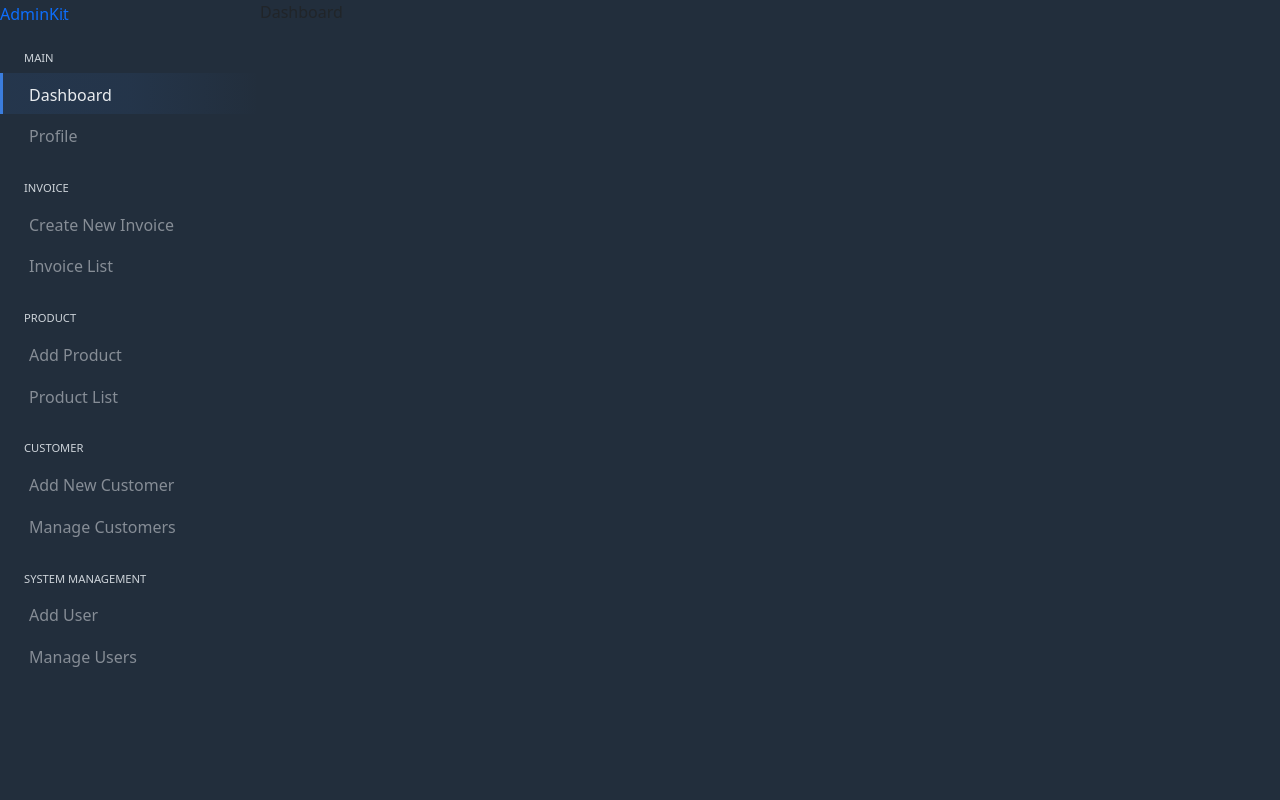
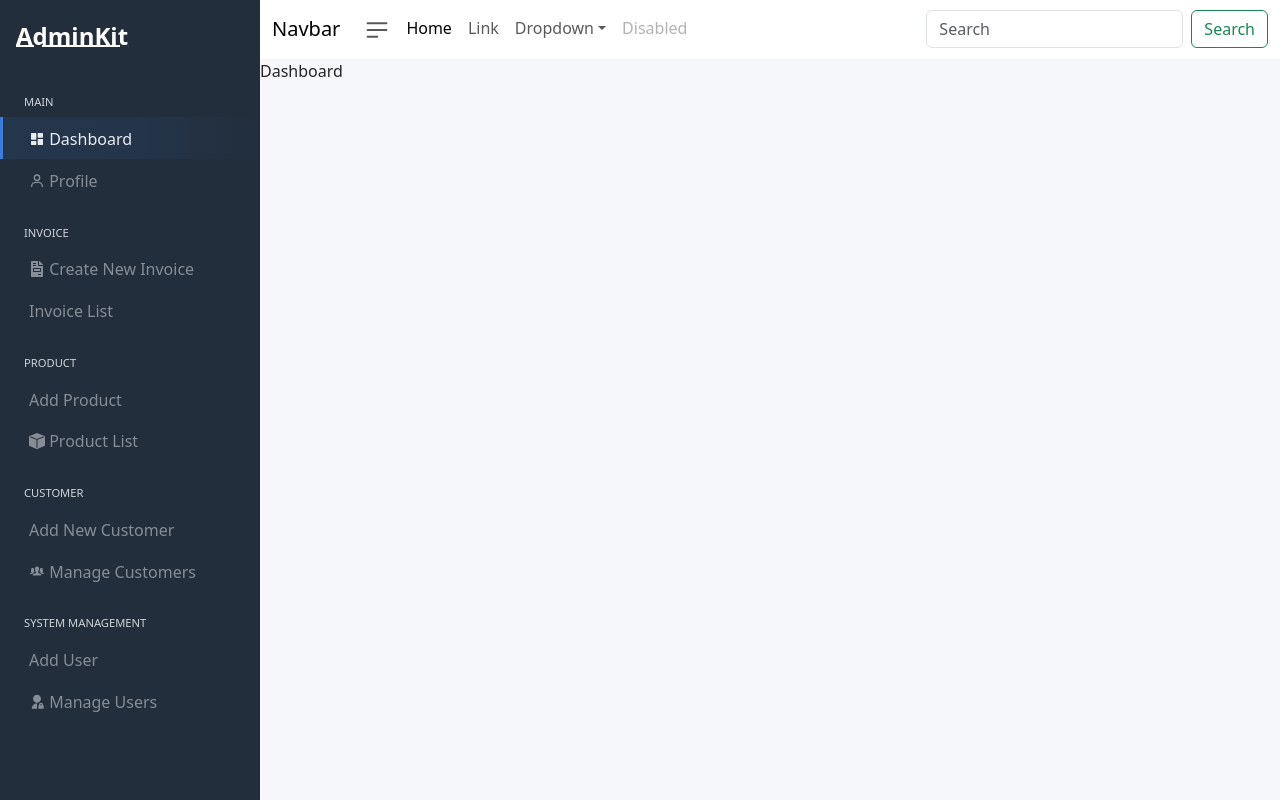
Before and after one commit to Md-Sarfaraz/billing-app, a React (Create React App) app: page / in a window 1280 px wide. Built offline with nearby package versions, Linux system fonts and the light colour scheme.

Commit message:
update nav

```diff
--- a/src/App.css
+++ b/src/App.css
@@ -6,17 +6,6 @@
   list-style: none;
 }
 
-::-webkit-scrollbar{
-
-  width: 8px;
-}
-
-::-webkit-scrollbar-thumb{
-  background-color: #4d6785;
-  border-radius: 8px;
-}
-
-
 .App {
   position: relative;
   align-items: stretch;
@@ -24,6 +13,21 @@
   display: flex;
   width: 100%;
 }
+
+.main {
+  background: #F5F7FB;
+  border-bottom-left-radius: 0;
+  border-top-left-radius: 0;
+  display: flex;
+  flex-direction: column;
+  min-height: 100vh;
+  min-width: 0;
+  overflow: hidden;
+  transition: margin-left .35s ease-in-out, left .35s ease-in-out, margin-right .35s ease-in-out, right .35s ease-in-out;
+  width: 100%;
+}
+
+
 
 .sidebar .sidebar-contenet {
   background: #222e3c;
--- a/src/App.js
+++ b/src/App.js
@@ -9,18 +9,21 @@ import Customers from './customers/Customers';
 import Navbar from './components/Navbar';
 
 function App() {
-  return (
-    <div className="App">
-      <Sidebar/>
-        <Routes>
-          <Route path="/" element={<Dashboard />} />
-          <Route path="/products" element={<Products />} />
-          <Route path="/customers" element={<Customers />} />
-        </Routes>
+  return (<div className="App justify-content-between">
+    <Sidebar />
+    <div className='main'>
 
-      {/* <Navbar /> */}
+      <Navbar />
+
+
+      <Routes>
+        <Route path="/" element={<Dashboard />} />
+        <Route path="/products" element={<Products />} />
+        <Route path="/customers" element={<Customers />} />
+      </Routes>
+
     </div>
-  );
+  </div>);
 }
 
 export default App;
--- a/src/components/Navbar.jsx
+++ b/src/components/Navbar.jsx
@@ -1,15 +1,19 @@
 import React from 'react'
+import {HiMiniBars3BottomLeft} from 'react-icons/hi2'
 
 const Navbar = () => {
     return (
-        <nav className="navbar navbar-expand-lg bg-light z-index-1" style={{marginLeft : "300px"}}>
+        <nav className="navbar navbar-expand-lg bg-white"  >
             <div className="container-fluid">
                 <a className="navbar-brand" href="/#">Navbar</a>
-                <button className="navbar-toggler" type="button" data-bs-toggle="collapse" data-bs-target="#navbarSupportedContent" aria-controls="navbarSupportedContent" aria-expanded="false" aria-label="Toggle navigation">
+                <button className="navbar-toggler" type="button" >
                     <span className="navbar-toggler-icon" />
                 </button>
                 <div className="collapse navbar-collapse" id="navbarSupportedContent">
                     <ul className="navbar-nav me-auto mb-2 mb-lg-0">
+                    <li className="nav-item">
+                            <a className="nav-link " ><HiMiniBars3BottomLeft style={{height:"26px", width:"26px"}}/></a>
+                        </li>
                         <li className="nav-item">
                             <a className="nav-link active" aria-current="page" href="/#">Home</a>
                         </li>
--- a/src/components/Sidebar.jsx
+++ b/src/components/Sidebar.jsx
@@ -1,8 +1,7 @@
 import React, { useState } from 'react'
 import './sidebar.css'
 import { Link } from 'react-router-dom'
-import { FaBars } from 'react-icons/fa'
-import { BiSolidDashboard } from 'react-icons/bi'
+import { BiSolidDashboard, BiUser } from 'react-icons/bi'
 import { FaFileInvoice } from 'react-icons/fa'
 import { BsFillBoxFill } from 'react-icons/bs'
 import { IoIosPeople } from 'react-icons/io'
@@ -13,54 +12,28 @@ const Sidebar = () => {
     const [IsOpen, setIsOpen] = useState(true)
     const toggle = () => { setIsOpen(!IsOpen); console.log("Clock") }
 
-    const menuItem = [
-        {
-            path: '/',
-            name: "Dasboard",
-            icon: <BiSolidDashboard />
-        },
-        {
-            path: '/invoices',
-            name: "Invoices",
-            icon: <FaFileInvoice />
-        }, {
-            path: '/product',
-            name: "Products",
-            icon: <BsFillBoxFill />
-        }, {
-            path: '/profile',
-            name: "Customers",
-            icon: <IoIosPeople />
-        }, {
-            path: '/sysuser',
-            name: "System User",
-            icon: <RiAdminFill />
-        },
 
-    ]
 
 
     return (<nav id="sidebar" className="sidebar">
-        <div className="simplebar-content-wrapper"
-            tabindex="0" role="region" aria-label="scrollable content"
-            style={{ height: "100%", overflow: "hidden scroll" }}>
-            <a className="sidebar-brand" href="index.html">
+        <div className="d-flex flex-column"
+            style={{ height: "100%", overflow: "hidden" }}>
+            <a className="sidebar-brand fs-4 text-white p-3 fw-semibold" href="index.html">
                 <span className="align-middle">AdminKit</span>
             </a>
-            <div className="simplebar-content d-flex" style={{ padding: 0 }}>
-
+            <div className="d-flex flex-column overflow-auto" style={{ padding: 0 }}>
                 <ul className="sidebar-nav">
                     <li className="sidebar-header">
                         MAIN
                     </li>
                     <li className="sidebar-item active">
                         <a className="sidebar-link" href="index.html">
-                            <span className="align-middle">Dashboard</span>
+                        <BiSolidDashboard />      <span className="align-middle">Dashboard</span>
                         </a>
                     </li>
                     <li className="sidebar-item">
                         <a className="sidebar-link" href="pages-profile.html">
-                            <span className="align-middle">Profile</span>
+                          <BiUser/>  <span className="align-middle">Profile</span>
                         </a>
                     </li>
                     <li className="sidebar-header">
@@ -69,7 +42,7 @@ const Sidebar = () => {
 
                     <li className="sidebar-item">
                         <a className="sidebar-link" href="ui-buttons.html">
-                            <span className="align-middle">Create New Invoice</span>
+                        <FaFileInvoice /> <span className="align-middle">Create New Invoice</span>
                         </a>
                     </li>
 
@@ -90,7 +63,7 @@ const Sidebar = () => {
 
                     <li className="sidebar-item">
                         <a className="sidebar-link" href="maps-google.html">
-                            <span className="align-middle">Product List</span>
+                        <BsFillBoxFill />  <span className="align-middle">Product List</span>
                         </a>
                     </li>
                     <li className="sidebar-header">
@@ -105,7 +78,7 @@ const Sidebar = () => {
 
                     <li className="sidebar-item">
                         <a className="sidebar-link" href="maps-google.html">
-                            <span className="align-middle">Manage Customers</span>
+                        <IoIosPeople />    <span className="align-middle">Manage Customers</span>
                         </a>
                     </li>
                     <li className="sidebar-header">
@@ -120,7 +93,7 @@ const Sidebar = () => {
 
                     <li className="sidebar-item">
                         <a className="sidebar-link" href="maps-google.html">
-                            <span className="align-middle">Manage Users</span>
+                        <RiAdminFill />  <span className="align-middle">Manage Users</span>
                         </a>
                     </li>
                 </ul>
```
